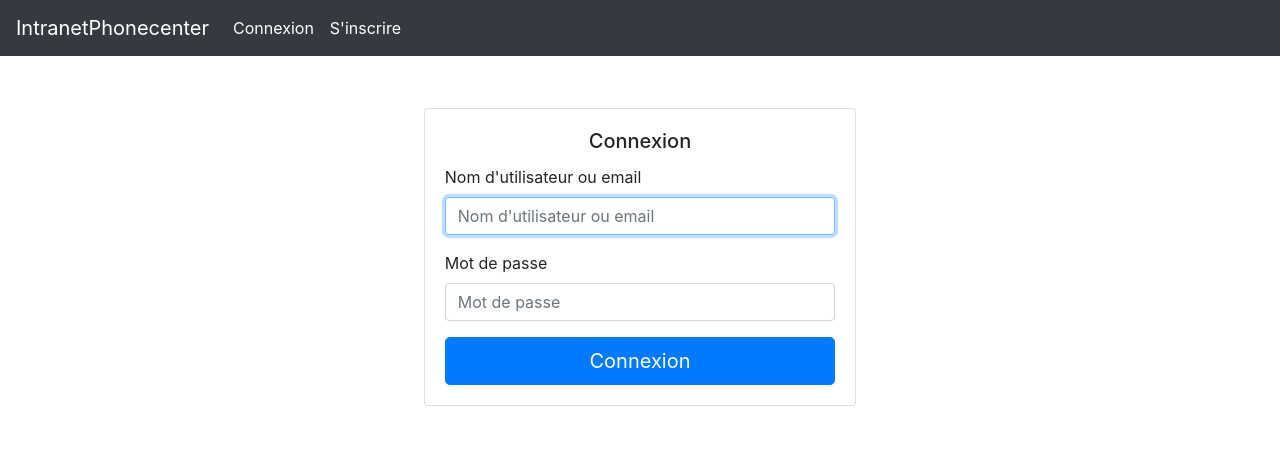
After one commit to DimitriSauvage/pythonIntranetCallCenter, a Django app: template intranet_phonecenter/users/templates/users/login.html in a window 1280 px wide. The commit adds this page. Shown: the top 453 px of the page. Run offline with Django 3.2, Linux system fonts and the light colour scheme; the template is opened without the code that fills it, so the values that code supplies are empty; some libraries are stand-ins or nearby versions.

Commit message:
Add login and logout

```diff
--- a/intranet_phonecenter/intranet_phonecenter/templates/base.html
+++ b/intranet_phonecenter/intranet_phonecenter/templates/base.html
@@ -50,13 +50,23 @@
 
             <div class="collapse navbar-collapse" id="navbarsExampleDefault">
                 <ul class="navbar-nav mr-auto">
-                    {% if request.user.is_superuser %}
+                    {% if user.is_superuser %}
                     <li class="nav-item active">
                         <a href="{% url 'admin:index' %}" class="nav-link"
                             >Admin Django</a
                         >
                     </li>
-                    {% endif %} {% if not request.user.is_authenticated %}
+                    {% endif %}
+                    {% if user.is_authenticated %}
+                    <li class="nav-item active">
+                        <a class="nav-link" href="{% url 'users:logout' %}">Déconnexion</a>
+                      </li>
+                    {% else %}
+                    <li class="nav-item active">
+                        <a class="nav-link" href="{% url 'users:login' %}"
+                            >Connexion</a
+                        >
+                    </li>
                     <li class="nav-item active">
                         <a href="{% url 'users:register' %}" class="nav-link"
                             >S'inscrire</a
--- /dev/null
+++ b/intranet_phonecenter/users/templates/users/login.html
@@ -0,0 +1,36 @@
+{% extends "base.html" %}
+{% load static %}
+{% load i18n %}
+{% block title_html %}
+    Connexion
+{% endblock %}
+{% block content %}
+<div class="container">
+  <div class="row">
+    <div class="col-sm-9 col-md-7 col-lg-5 mx-auto">
+      <div class="card card-signin my-5">
+        <div class="card-body">
+          <h5 class="card-title text-center">Connexion</h5>
+          <form class="form-signin" method="post" action="{% url 'users:login' %}">
+            {% csrf_token %}
+            <div class="form-group">
+                <label for="username">Nom d'utilisateur ou email</label>
+              <input type="text" name="username" class="form-control" placeholder="Nom d'utilisateur ou email" required autofocus>
+            </div>
+            <div class="form-group">
+                <label for="password">Mot de passe</label>
+              <input type="password" name="password" class="form-control" placeholder="Mot de passe" required>
+            </div>
+            <button class="btn btn-lg btn-primary btn-block bg_main" type="submit">Connexion</button>
+            {% if auth_error %}
+              <div class="alert alert-danger" role="alert">
+                Nom d'utilisateur ou mot de passe incorrect
+              </div>
+            {% endif %}
+          </form>
+        </div>
+      </div>
+    </div>
+  </div>
+</div>
+{% endblock content %}
--- a/intranet_phonecenter/users/urls.py
+++ b/intranet_phonecenter/users/urls.py
@@ -7,4 +7,6 @@ app_name = 'users'
 urlpatterns = [
     path("hello/", views.hello, name="hello"),
     path("register/", views.register, name="register"),
+    path("logout", views.logout_view, name="logout"),
+    path("login", views.login_view, name="login"),
 ]
```
Also changed, not shown: intranet_phonecenter/users/views.py (+38 -3 lines).
